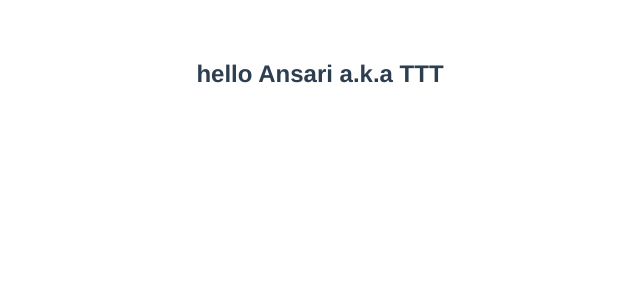
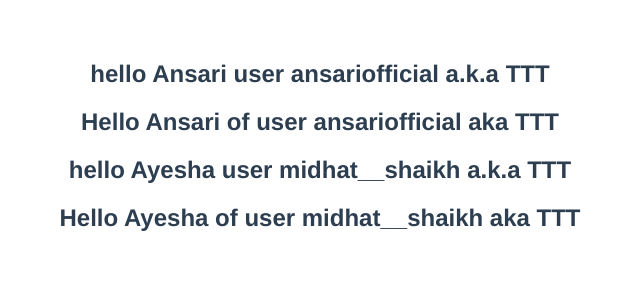
Before and after one commit to rehanrehman389/vue-learning, a Vue app: page / in a window 1280 px wide. Shown: the top 300 px of the page, without its empty margins (320-960 px from the left). Built offline with nearby package versions, Linux system fonts and the light colour scheme.

Commit message:
how to use reactive

```diff
--- a/src/components/GreetText.vue
+++ b/src/components/GreetText.vue
@@ -1,24 +1,39 @@
 <template>
-    <h2>hello {{ t_name }} a.k.a {{ heroname }}</h2>
+    <h2>hello {{ t_name }} user {{ t_username }} a.k.a {{ t_heroname }}</h2>
+    <h2>{{ greet }}</h2>
+
+    <h2>hello {{ state.t_name }} user {{ state.t_username }} a.k.a {{ state.t_heroname }}</h2>
+    <h2>{{ newgreet }}</h2>
 </template>
 
 <script>
-import { ref } from 'vue'
+import { ref, reactive } from 'vue'
 export default {
     name: 'GreetText',
     setup() {
         const t_name = ref('Ansari')
+        const t_username = ref('ansariofficial')
+        const t_heroname = ref('TTT')
         // t_name.value //access value
 
+        const greet = `Hello ${t_name.value} of user ${t_username.value} aka ${t_heroname.value}`
+
+        const state = reactive({
+            t_name: 'Ayesha',
+            t_username: 'midhat__shaikh',
+            t_heroname: 'TTT'
+        })
+
+        const newgreet = `Hello ${state.t_name} of user ${state.t_username} aka ${state.t_heroname}`
+
         return {
-            t_name
+            t_name,
+            t_username,
+            t_heroname,
+            greet,
+            newgreet,
+            state
         }
     },
-    data() {
-        return{
-            name: 'Rehan',
-            heroname: 'TTT'
-        }
-    }
 }
 </script>
```
